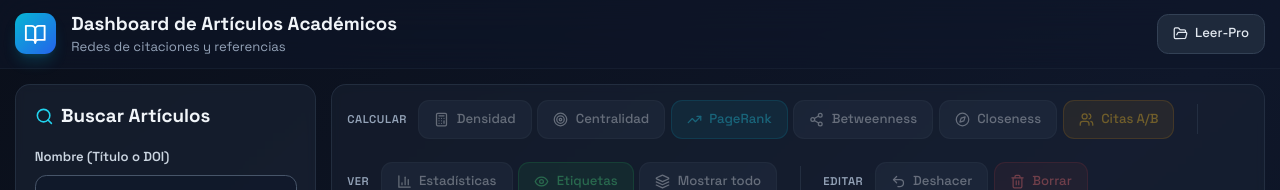
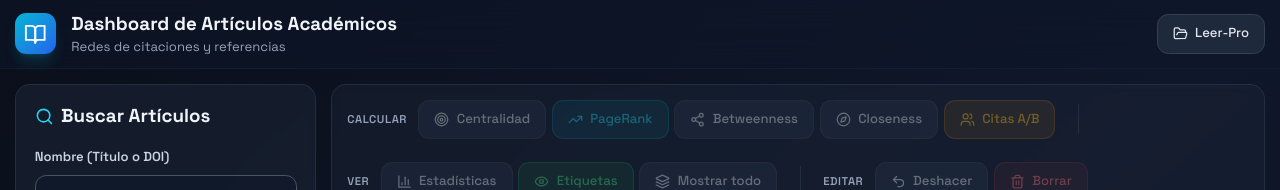
Before and after one commit to experimentador1/web-app-gomez, a React (Vite) app in the folder frontend/: page / in a window 1280 px wide. Shown: the top 190 px of the page. Built offline with nearby package versions, Linux system fonts and the light colour scheme; no server answers.

Commit message:
refactor: Eliminar botón Densidad del Toolbar
- La información de densidad ya está disponible en Estadísticas
- Simplificar interfaz eliminando redundancia

```diff
--- a/frontend/src/App.tsx
+++ b/frontend/src/App.tsx
@@ -102,19 +102,6 @@ function Dashboard() {
   }, []);
 
   // Handlers de métricas
-  const handleCalculateDensidad = useCallback(async () => {
-    if (!hasData) return;
-    setIsCalculating(true);
-    try {
-      const stats = await obtenerEstadisticas();
-      alert(`Densidad del grafo: ${(stats.densidad * 100).toFixed(4)}%`);
-    } catch (error) {
-      console.error("Error:", error);
-    } finally {
-      setIsCalculating(false);
-    }
-  }, [hasData]);
-
   const handleCalculateCentralidad = useCallback(async () => {
     if (!hasData) return;
     setIsCalculating(true);
@@ -538,7 +525,6 @@ function Dashboard() {
             {/* Toolbar */}
             <Toolbar
               hasData={hasData}
-              onCalculateDensidad={handleCalculateDensidad}
               onCalculateCentralidad={handleCalculateCentralidad}
               onCalculatePageRank={handleCalculatePageRank}
               onCalculateBetweenness={handleCalculateBetweenness}
--- a/frontend/src/components/Toolbar.tsx
+++ b/frontend/src/components/Toolbar.tsx
@@ -2,9 +2,7 @@
 // Barra de herramientas con métricas y acciones - Diseño mejorado
 
 import {
-  Calculator,
   BarChart3,
-  Palette,
   Eye,
   EyeOff,
   Undo2,
@@ -19,7 +17,6 @@ import {
 
 interface ToolbarProps {
   hasData: boolean;
-  onCalculateDensidad: () => void;
   onCalculateCentralidad: () => void;
   onCalculatePageRank: () => void;
   onCalculateBetweenness: () => void;
@@ -37,7 +34,6 @@ interface ToolbarProps {
 
 export default function Toolbar({
   hasData,
-  onCalculateDensidad,
   onCalculateCentralidad,
   onCalculatePageRank,
   onCalculateBetweenness,
@@ -60,15 +56,6 @@ export default function Toolbar({
             Calcular
           </span>
           <div className="flex items-center gap-1.5">
-            <button
-              onClick={onCalculateDensidad}
-              disabled={!hasData || isCalculating}
-              className="flex items-center gap-2 px-4 py-2.5 rounded-xl bg-slate-700/60 hover:bg-slate-600/60 text-slate-200 border border-slate-600/50 transition-all disabled:opacity-40 disabled:cursor-not-allowed"
-              title="Calcular densidad del grafo"
-            >
-              <Calculator className="w-4 h-4" />
-              <span className="text-sm font-medium">Densidad</span>
-            </button>
             <button
               onClick={onCalculateCentralidad}
               disabled={!hasData || isCalculating}
```
